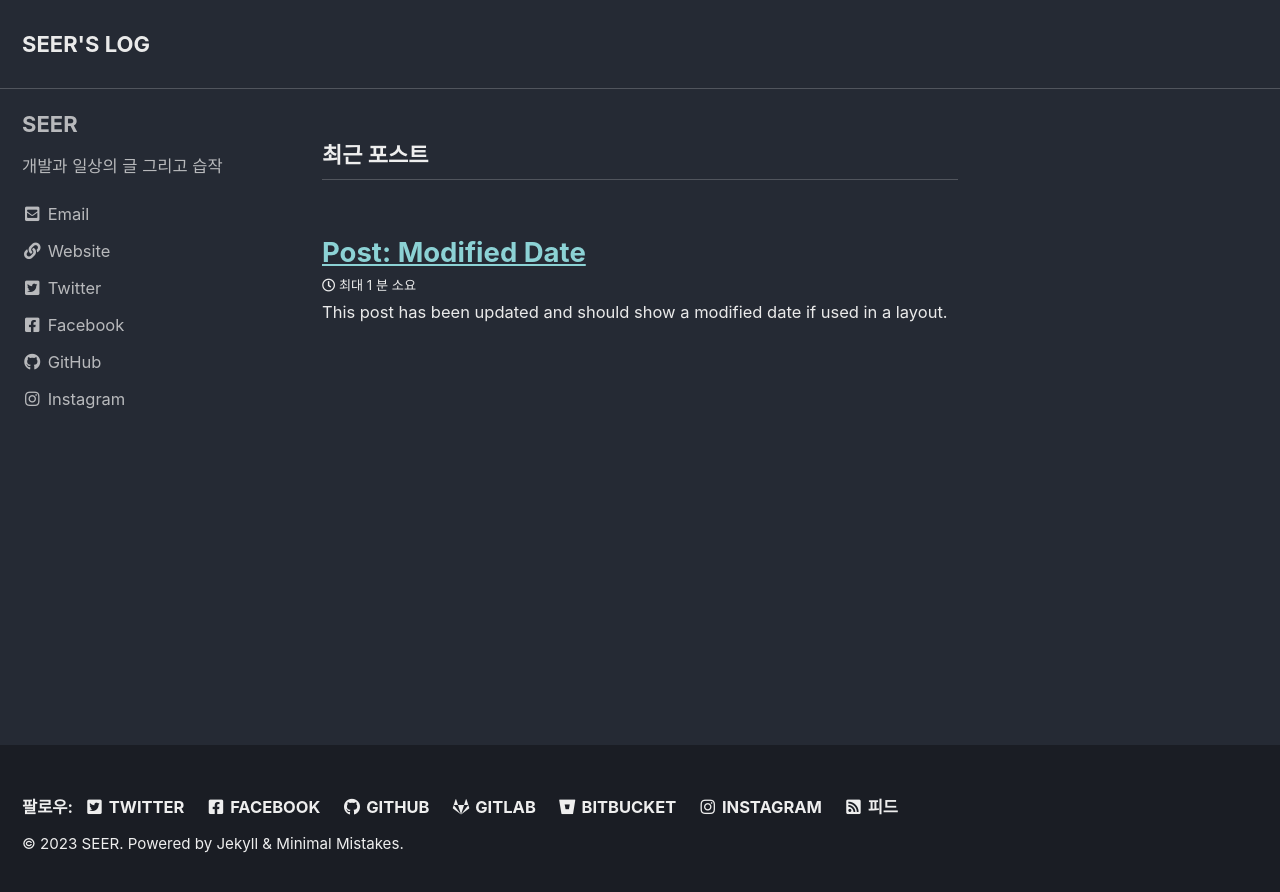
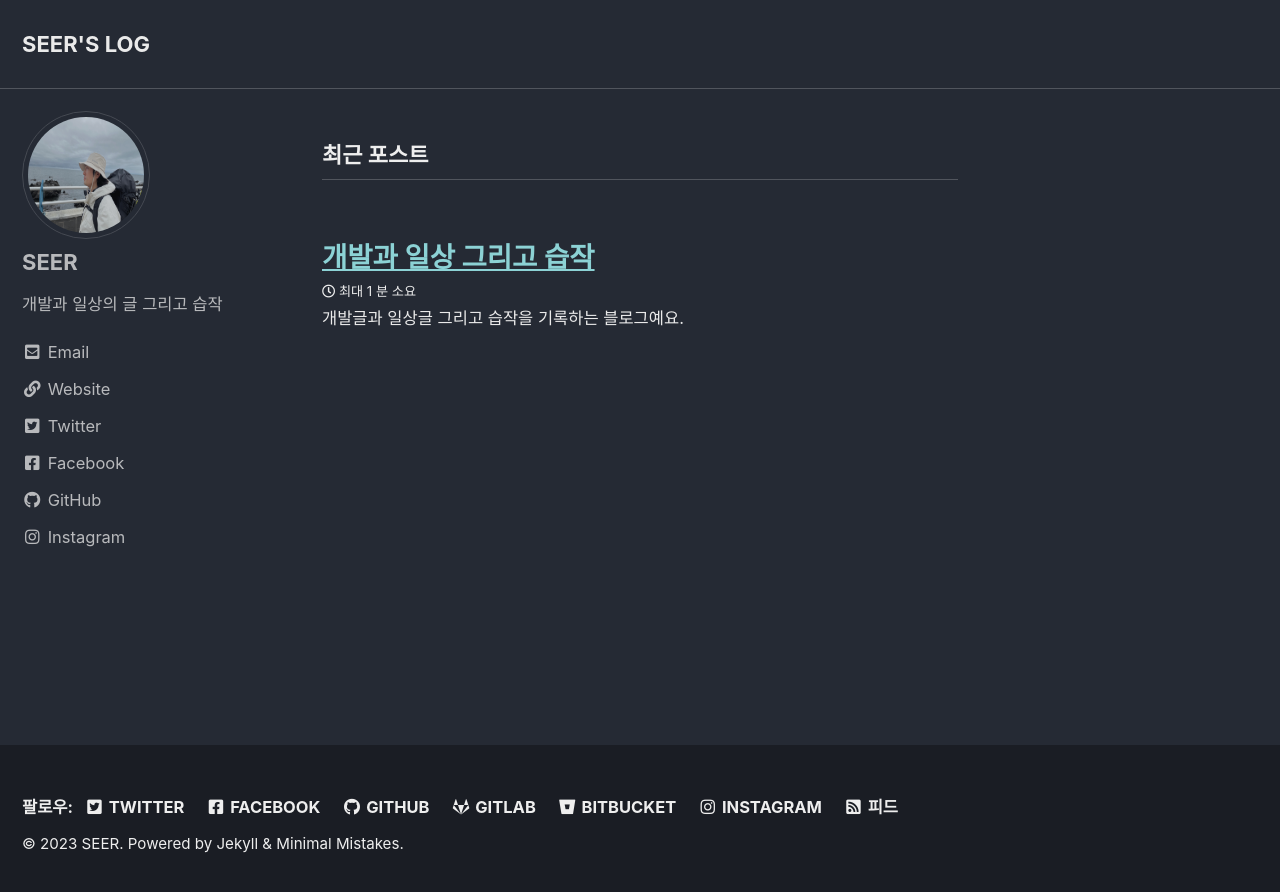
Before and after one commit to seer723/seer.github.io, a Jekyll site: the page built from index.html, in a window 1280 px wide. Shown: the top 892 px of the page. Built offline with Jekyll 4.4.1, drawn with Linux system fonts in a browser that asks for light colours; cached includes are drawn as plain includes; the list of posts is cut into pages by our own code.

Commit message:
add profile image

```diff
--- a/_config.yml
+++ b/_config.yml
@@ -105,7 +105,7 @@ analytics:
 # Site Author
 author:
   name             : "SEER"
-  avatar           : # path of avatar image, e.g. "/assets/images/bio-photo.jpg"
+  avatar           : "/assets/images/profile.jpg"
   bio              : "개발과 일상의 글 그리고 습작"
   location         : # "Somewhere"
   email            :
@@ -288,5 +288,5 @@ defaults:
       author_profile: true
       read_time: true
       comments: # true
-      share: true
-      related: true
+      share: # true
+      related: # true
--- a/_posts/2010-01-07-post-modified.md
+++ /dev/null
@@ -1,14 +0,0 @@
----
-title: "Post: Modified Date"
-last_modified_at: 2016-03-09T16:20:02-05:00
-categories:
-  - Post Formats
-tags:
-  - Post Formats
-  - readability
-  - standard
----
-
-This post has been updated and should show a modified date if used in a layout.
-
-All children, except one, grow up. They soon know that they will grow up, and the way Wendy knew was this. One day when she was two years old she was playing in a garden, and she plucked another flower and ran with it to her mother. I suppose she must have looked rather delightful, for Mrs. Darling put her hand to her heart and cried, "Oh, why can't you remain like this for ever!" This was all that passed between them on the subject, but henceforth Wendy knew that she must grow up. You always know after you are two. Two is the beginning of the end.
--- a/_sass/minimal-mistakes/_sidebar.scss
+++ b/_sass/minimal-mistakes/_sidebar.scss
@@ -134,10 +134,11 @@
   }
 
   img {
-    max-width: 110px;
     border-radius: 50%;
 
     @include breakpoint($large) {
+      width: 128px;
+      height: 128px;
       padding: 5px;
       border: 1px solid $border-color;
     }
```
Also changed, not shown: _pages/category-archive.md (added, +6 -0 lines), _pages/tag-archive.md (added, +6 -0 lines), _posts/2023-12-01-개발과 일상 그리고 습작.md (added, +15 -0 lines), assets/images/profile.jpg (added).
